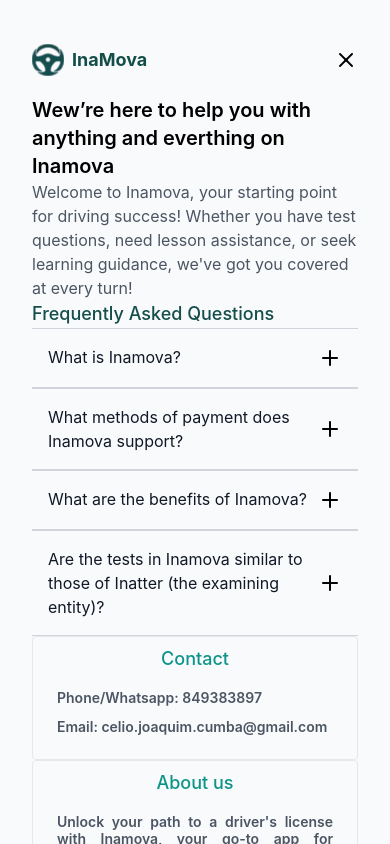
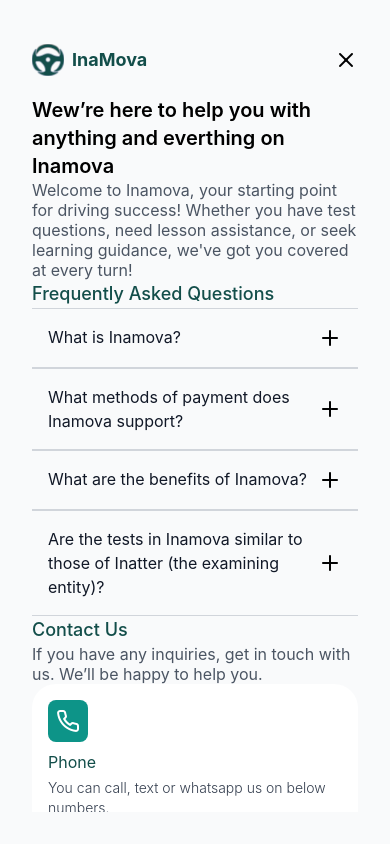
Before and after one commit to CelioJoaquimCumba/InaMova, a React Native app: screen /HelpSupport in a window 390 px wide. Built offline with nearby package versions, Linux system fonts and the light colour scheme.

Commit message:
refactor: change help and support page

```diff
--- a/src/pages/help-support/index.tsx
+++ b/src/pages/help-support/index.tsx
@@ -36,7 +36,7 @@ const faq = [
 type Props = NativeStackScreenProps<RootStackParamList, 'HelpSupport'>
 export const HelpSupport = ({navigation}:Props) => {
 	return (
-		<View className="flex pt-8 bg-gray-50 h-full" >
+		<View className="flex py-8 bg-gray-50 flex-grow self-stretch h-screen" >
 			<View className="flex flex-row px-8 py-3 justify-between items-center self-stretch">
 				<View className="flex flex-row items-center space-x-2">
 					<Image source={icons.secondaryIMlogo} className="w-8 h-8" />
@@ -46,14 +46,15 @@ export const HelpSupport = ({navigation}:Props) => {
 				</View>
                 <Feather onPress={() => navigation.goBack()} name="x" size={24} color="black" />
 			</View>
-			<ScrollView className="flex flex-col self-stretch flex-grow px-8 pt-2  space-y-2 bg-gray-50">
+			<ScrollView className="flex flex-col self-stretch flex-grow p-8 pt-2  space-y-2 bg-gray-50">
 				<Text className="text-xl font-semibold leading-7">
 					Wew’re here to help you with anything and everthing on Inamova
 				</Text>
-				<Text className="text-base leading-6 font-normal text-gray-600">
+				<Text className="text-base leading-5 font-normal text-gray-600">
 					Welcome to Inamova, your starting point for driving success! Whether you have test questions, need lesson assistance, or seek learning guidance, we've got you covered at every turn!
 				</Text>
 
+				{/* FAQ */}
 				<Text className="text-lg leading-7 font-medium text-teal-900">
 					Frequently Asked Questions
 				</Text>
@@ -61,77 +62,75 @@ export const HelpSupport = ({navigation}:Props) => {
 					{faq.map((item, index) => (
 						<FaqQuestion key={item.id} question={item.question} answer={item.answer}/>
 					))}
-
 				</View>
-				<View className=" w-full p-2 rounded border border-gray-200">
-					<Text className="text-teal-600 font-medium text-lg text-center">
-						Contact
-					</Text>
-					<View className="gap-3 p-4">
-						<Text className="font-semibold text-gray-600">
-							Phone/Whatsapp: 849383897
-						</Text>
-						<Text className="font-semibold text-gray-600">
-							Email: celio.joaquim.cumba@gmail.com
+				{/* Contact Us */}
+				<Text className="text-lg leading-7 font-medium text-teal-900">
+					Contact Us
+				</Text>
+				<Text className="text-base leading-5 font-normal text-gray-600">
+					If you have any inquiries, get in touch with us. We’ll be happy to help you.
+				</Text>
+				<View className="flex flex-col items-start space-y-2">
+					{/* phone */}
+					<View className="flex flex-col items-start space-y-2 p-4 rounded-3xl bg-white self-stretch">
+						<View className="flex flex-row items-center space-x-2 justify-center rounded-lg bg-teal-600 p-2">
+							<Feather name="phone" size={24} color="white" />
+						</View>
+						<View className="flex flex-col items-start space-y-1 self-stretch">
+							<Text className="text-base leading-6 font-normal text-teal-900">Phone</Text>
+							<Text className="text-sm leading-5 font-light text-gray-700">You can call, text or whatsapp us on below numbers. </Text>
+						</View>
+						<Text className="text-base leading-6 font-medium text-teal-900">
+							+258 84 938 3897
 						</Text>
 					</View>
-				</View>
-				<View className=" w-full p-2 rounded border border-gray-200">
-					<Text className="text-teal-600 font-medium text-lg text-center">
-						About us
-					</Text>
-					<View className="gap-3 p-4">
-						<Text className="font-semibold text-gray-600 text-justify">
-							Unlock your path to a driver's license with Inamova,
-							your go-to app for mastering the driving test. We
-							offer a seamless blend of interactive lessons,
-							realistic simulations, and expert tips to ensure
-							you're not just ready but confident on the road
+					{/* email */}
+					<View className="flex flex-col items-start space-y-2 p-4 rounded-3xl bg-white self-stretch">
+						<View className="flex flex-row items-center space-x-2 justify-center rounded-lg bg-teal-600 p-2">
+							<Feather name="mail" size={24} color="white" />
+						</View>
+						<View className="flex flex-col items-start space-y-1 self-stretch">
+							<Text className="text-base leading-6 font-normal text-teal-900">Email</Text>
+							<Text className="text-sm leading-5 font-light text-gray-700">We respond in within a week</Text>
+						</View>
+						<Text className="text-base leading-6 font-medium text-teal-900">
+							celio.joaquim.cumba@gmail.com
 						</Text>
 					</View>
+					{/* social media */}
+					<View className="flex flex-col items-start space-y-2 p-4 rounded-3xl bg-white self-stretch">
+						<View className="flex flex-row items-center space-x-2 justify-center rounded-lg bg-teal-600 p-2">
+							<Feather name="users" size={24} color="white" />
+						</View>
+						<View className="flex flex-col items-start space-y-1 self-stretch">
+							<Text className="text-base leading-6 font-normal text-teal-900">Socials</Text>
+							<Text className="text-sm leading-5 font-light text-gray-700">Follow us on our socials to get notified with updates and exciting offers.</Text>
+						</View>
+						<View className="flex flex-row flex-wrap self-stretch space-x-2">
+							{[<Feather name="facebook" size={24} color="white" />, <Feather name="instagram" size={24} color="white" />, <Feather name="youtube" size={24} color="white" />, <Feather name="linkedin" size={24} color="white" />].map((item, index) => (
+								<View key={index} className="flex flex-row p-1 items-start rounded-full bg-teal-600">
+									{item}
+								</View>
+							))}
+						</View>
+					</View>
 				</View>
+				{/* About us */}
+				<Text className="text-lg leading-7 font-medium text-teal-900">About Inamova</Text>
+				<Text className="text-sm leading-5 font- text-gray-600">At Inamova, we are dedicated to revolutionizing the driving education experience. Our mission is to simplify and optimize the learning process, equipping students with the essential skills needed to excel as responsible drivers.</Text>
+
+				{/* Our Founders */}
+				<Text className="text-lg leading-7 font-medium text-teal-900">Our Founders</Text>
+				<Text className="text-sm leading-5 font- text-gray-600">Inamova was brought to life by a dynamic team of three informatic engineering students from ISUTC—Celio Cumba, Martins D'uamba, and Claudio Tomas. United by a shared vision, we set out to create an app that goes beyond conventional driving education, blending efficiency with effectiveness.</Text>
+
+				{/* Our Vision */}
+				<Text className="text-lg leading-7 font-medium text-teal-900">Our Vision</Text>
+				<Text className="text-sm leading-5 font- text-gray-600">Driven by a passion for innovation, Inamova aims to be a catalyst for positive change in driver training. We believe that by combining technology and education, we can empower individuals to navigate the roads confidently and responsibly.</Text>
+
+				{/* Join Us on the Road to Driving Success */}
+				<Text className="text-lg leading-7 font-medium text-teal-900">Join Us on the Road to Driving Success</Text>
+				<Text className="text-sm leading-5 font- text-gray-600">Embark on your driving journey with Inamova, where expertise meets innovation. Trust us to guide you towards becoming a skilled and conscientious driver.</Text>
 			</ScrollView>
 		</View>
 	);
 };
-
-/**
- * <View className="flex p-8 w-full h-full justify-center items-center">
-
-			<View className="flex w-full flex-row items-center justify-between border">
-
-				<Image source={icons.x} />
-			</View>
-
-			<View className="flex flex-col w-full flex-grow justify-start py-4 items-center space-y-2 border">
-				<Text className="text-xl font-medium text-left w-full">
-					We are here to help
-				</Text>
-				<View className=" w-full p-2 rounded-md border border-gray-100">
-					<Text className="text-teal-600 font-medium text-lg text-center">
-						Contact
-					</Text>
-					<View className="gap-3 p-4">
-						<Text className="font-semibold text-gray-600">
-							Phone/Whatsapp: 849383897
-						</Text>
-						<Text className="font-semibold text-gray-600">
-							Email: celio.joaquim.cumba@gmail.com
-						</Text>
-					</View>
-				</View>
-				<View className="w-full p-2 rounded-md border border-gray-100">
-					<Text className="text-teal-600 font-medium text-lg text-center">
-						About us
-					</Text>
-					<Text className="font-semibold text-gray-600 text-justify p-3">
-						Unlock your path to a driver's license with Inamova,
-						your go-to app for mastering the driving test. We offer
-						a seamless blend of interactive lessons, realistic
-						simulations, and expert tips to ensure you're not just
-						ready but confident on the road
-					</Text>
-				</View>
-			</View>
-		</View>
- */
```
